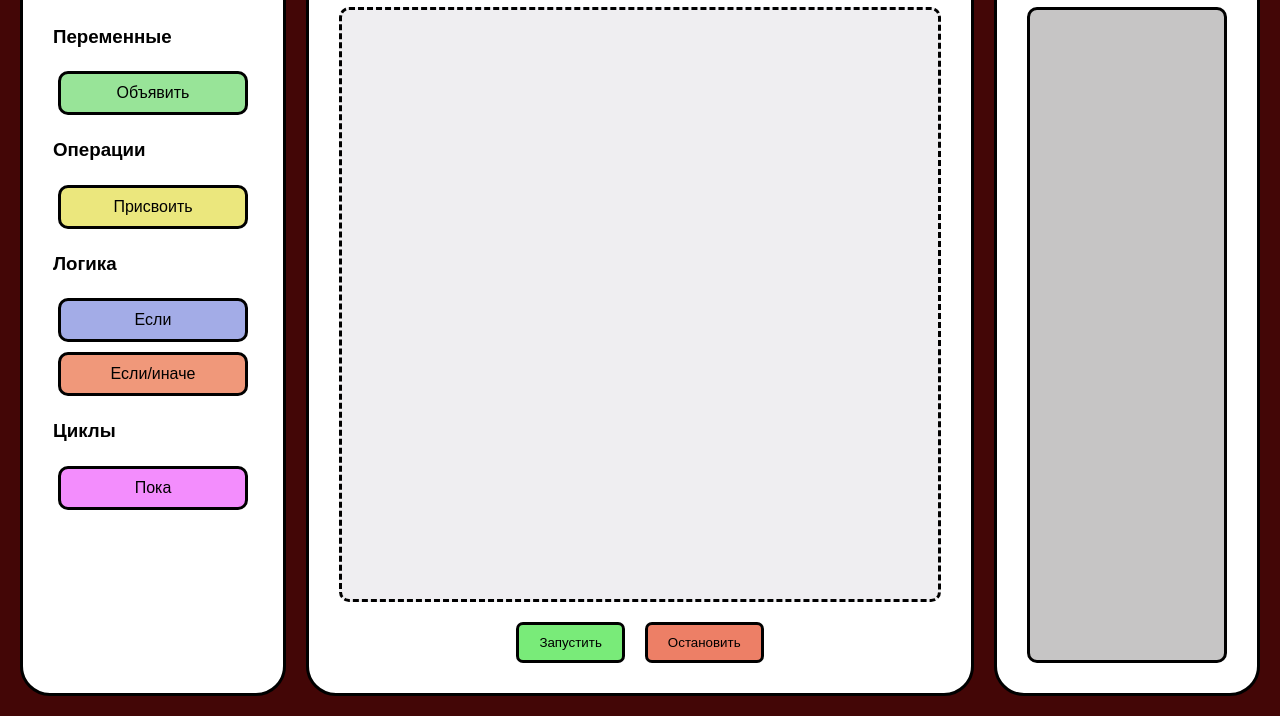
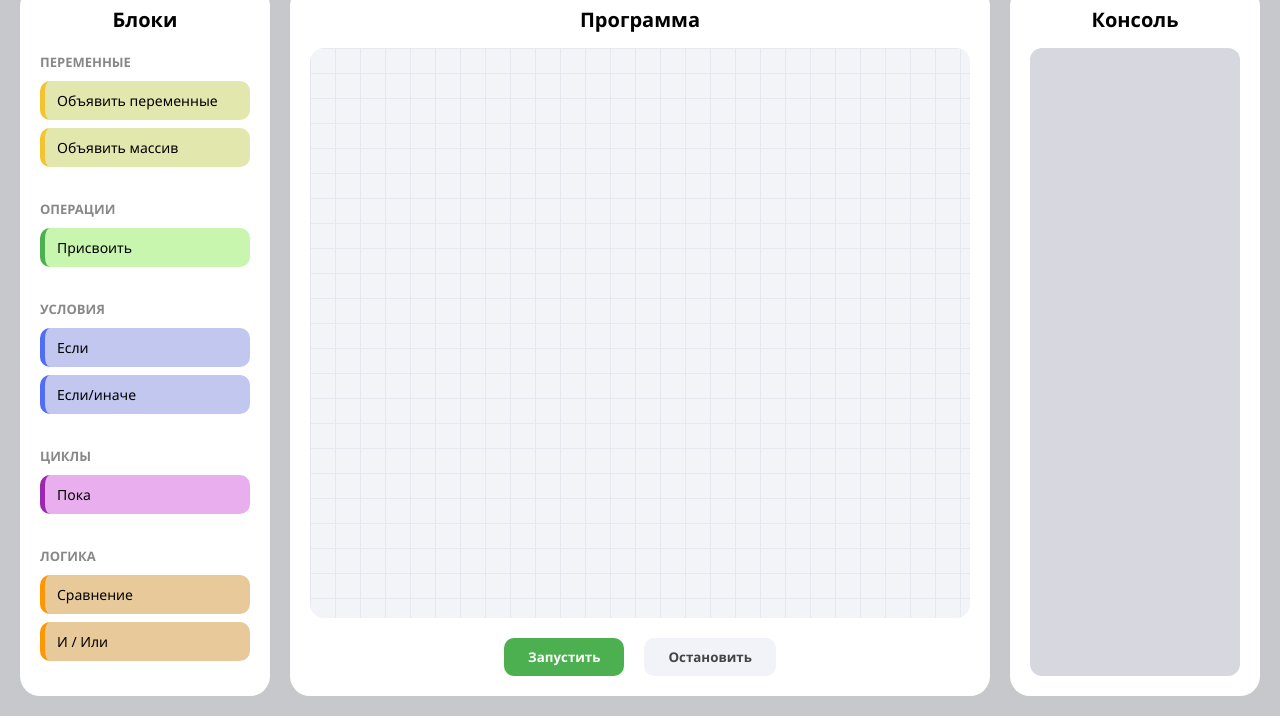
Before and after one commit to arthurpels/codeblock, a website built with Vite: page index.html in a window 1280 px wide. Shown: the part 84-800 px from the top of the page. Built offline with nearby package versions, Linux system fonts and the light colour scheme.

Commit message:
feat: site redesign changed

```diff
--- a/index.html
+++ b/index.html
@@ -3,27 +3,47 @@
 <html>
   <head>
     <meta charset="utf-8" />
-    <title>codeblock</title>
+    <title>BlockScript</title>
     <link rel="stylesheet" href="style.css" />
   </head>
 
   <body>
+    <header>
+      <div class="logo">BlockScript</div>
+      </div>
+    </header>
+
     <div id="all">
       <div class="panel" id="blocks">
         <h2>Блоки</h2>
 
-        <h3>Переменные</h3>
-        <div class="block" data-type="declare">Объявить</div>
+        <div class="category">
+          <h3>Переменные</h3>
+          <div class="block yellow" data-type="declare">Объявить переменные</div>
+          <div class="block yellow" data-type="array">Объявить массив</div>
+        </div>
 
-        <h3>Операции</h3>
-        <div class="block" data-type="assign">Присвоить</div>
+        <div class="category">
+          <h3>Операции</h3>
+          <div class="block green" data-type="assign">Присвоить</div>
+        </div>
 
-        <h3>Логика</h3>
-        <div class="block" data-type="if">Если</div>
-        <div class="block" data-type="ifelse">Если/иначе</div>
+        <div class="category">
+          <h3>Условия</h3>
+          <div class="block blue" data-type="if">Если</div>
+          <div class="block blue" data-type="ifelse">Если/иначе</div>
+        </div>
 
-        <h3>Циклы</h3>
-        <div class="block" data-type="while">Пока</div>
+        <div class="category">
+          <h3>Циклы</h3>
+          <div class="block purple" data-type="while">Пока</div>
+        </div>
+
+        <div class="category">
+          <h3>Логика</h3>
+          <div class="block orange" data-type="compare">Сравнение</div>
+          <div class="block orange" data-type="logic">И / Или</div>
+        </div>
       </div>
 
       <div class="panel" id="programm">
@@ -40,6 +60,6 @@
         <div id="console"></div>
       </div>
     </div>
-    <script type = "module" src="/src/main.ts"></script>
+    <script type="module" src="/src/main.ts"></script>
   </body>
 </html>
--- a/style.css
+++ b/style.css
@@ -1,128 +1,197 @@
+* {
+  box-sizing: border-box;
+  margin: 0;
+  padding: 0;
+  font-family: "Segoe UI", Roboto, sans-serif;
+}
+
 body {
-  background: #430606;
-  font-family: Arial;
-  margin: 0;
+  background: #c7c8cb;
   height: 100vh;
+  display: flex;
+  flex-direction: column;
+}
+
+header {
+  height: 50px;
+  background:#efeef1;
+  display: flex;
+  border-bottom: 1px solid black;
+  align-items: center;
+  padding: 0 30px;
+}
+
+.logo {
+  font-size: 20px;
+  font-weight: 600;
+  color: #3c3c3c;
 }
 
 #all {
   display: flex;
+  flex: 1;
   padding: 20px;
   gap: 20px;
-  box-sizing: border-box;
-  height: 100%;
-}
-
-h2 {
-  text-align: center;
-  margin-top: 0px;
-  margin-bottom: 10px;
+  overflow: hidden; /* без прокрутки делает невидимым */
 }
 
 .panel {
-  border: 3px solid black;
   background: white;
-  border-radius: 30px;
+  border-radius: 20px;
   display: flex;
   flex-direction: column;
+  padding: 20px;
 }
 
 #blocks {
   width: 250px;
+  overflow-y: auto;
+}
+
+#blocks h2 {
+  margin-bottom: 20px;
+  font-size: 20px;
+  font-weight: 600;
+}
+
+.category {
+  margin-bottom: 25px;
+}
+
+.category h3 {
+  font-size: 13px;
+  text-transform: uppercase;
+  color: #888;
+  margin-bottom: 10px;
+}
+
+.block {
+  background: #f9fafc;
+  padding: 10px 12px;
+  border-radius: 10px;
+  cursor: grab;
+  margin-bottom: 8px;
+  font-size: 14px;
+  border-left: 5px solid transparent;
+  transition: 0.3s ease;
+}
+
+.block:hover {
+  transform: translateY(-2px);
+  box-shadow: 0 4px 12px rgba(0,0,0,0.15);
+}
+
+.yellow { border-left-color: #f4c430; }
+.green { border-left-color: #4caf50; }
+.blue { border-left-color: #4f6df5; }
+.purple { border-left-color: #9c27b0; }
+.orange { border-left-color: #ff9800; }
+
+#programm {
+  flex: 1;
+}
+
+#programm h2 {
+  margin-bottom: 15px;
+  font-size: 20px;
+  font-weight: 600;
+}
+
+#blocks h2,
+#programm h2,
+#console-panel h2 {
+  text-align: center;
 }
 
 #workspace {
-  border: 3px solid black;
-  background: #efeef1;
-  padding: 10px;
-  border-radius: 10px;
-  border-style: dashed;
+  background: #f3f4f8;
+  padding: 20px;
+  border-radius: 14px;
   flex: 1;
-}
-
-#console-panel {
-  border: 3px solid black;
-  background: gray;
-  width: 250px;
-  padding: 20px;
-}
-
-#console {
-  border: 3px solid black;
-  background: rgb(198, 197, 197);
-  flex: 1;
-  border-radius: 10px;
-}
-
-#blocks,
-#programm,
-#console-panel{
-  border: 3px solid black;
-  background: white;
-  padding: 30px;
-  width: 200px;
-}
-
-#blocks,
-#console-panel{
-  width: 200px;
-}
-
-#programm {
-  flex: 1;
-  display: flex;
-  flex-direction: column;
-}
-
-.block {
-  background: white;
-  border: 3px solid black;
-  border-radius: 10px;
-  padding: 10px;
-  margin: 5px   ;
-  text-align: center;
-  cursor: grab;
-}
-
-div[data-type="declare"] {
-  background: rgb(152, 228, 152);
-}
-
-div[data-type="assign"] {
-  background: rgb(235, 231, 125);
-}
-
-div[data-type="if"] {
-  background: rgb(163, 172, 231);
-}
-
-div[data-type="ifelse"] {
-  background: rgb(240, 152, 122);
-}
-
-div[data-type="while"] {
-  background: rgb(243, 141, 253);
+  background-image:
+    linear-gradient(#e6e8f0 1px, transparent 1px),
+    linear-gradient(90deg, #e6e8f0 1px, transparent 1px);
+  background-size: 25px 25px;
 }
 
 #buttons {
   display: flex;
   justify-content: center;
   gap: 20px;
-  margin-top: 20px;
+  padding-top: 20px;
 }
 
+#buttons button {
+  padding: 10px 24px;
+  border-radius: 10px;
+  border: none;
+  font-weight: 600;
+  cursor: pointer;
+  transition: 0.3s ease;
+}
+
+
 #start {
-  border: 3px solid black;
-  background: rgb(121, 235, 121);
-  border-radius: 7px;
-  padding: 10px 20px;
+  background: #4caf50;
+  color: white;
   cursor: pointer;
 }
 
+#start:hover {
+  background: #429945;
+  transform: translateY(-2px);
+  box-shadow: 0 6px 16px rgba(5, 121, 55, 0.4);
+}
+
 #stop {
-  border: 3px solid black;
-  background: rgb(237, 127, 102);
-  border-radius: 7px;
-  padding: 10px 20px;
+  background:  #f1f3f9;
+  color: #444;
   cursor: pointer;
 }
+
+#stop:hover {
+  background: #dbdde8;
+  transform: translateY(-2px);
+  box-shadow: 0 6px 16px rgba(59, 65, 62, 0.4);
+}
+
+#console-panel {
+  width: 250px;
+}
+
+#console-panel h2 {
+  margin-bottom: 15px;
+  font-size: 20px;
+  font-weight: 600;
+}
+
+#console {
+  flex: 1;
+  background: #d7d8df;
+  border-radius: 12px;
+  padding: 15px;
+  color: #333;
+}
+
+div[data-type="declare"],
+div[data-type="array"] {
+  background: rgb(226, 231, 174);
+}
+
+div[data-type="assign"] {
+  background: rgb(200, 246, 175);
+}
+
+div[data-type="if"],
+div[data-type="ifelse"]  {
+  background: rgb(193, 199, 238);
+}
+
+div[data-type="while"] {
+  background: rgb(232, 174, 237);
+}
+
+div[data-type="compare"],
+div[data-type="logic"] {
+  background: rgb(232, 202, 154);
+}
```
